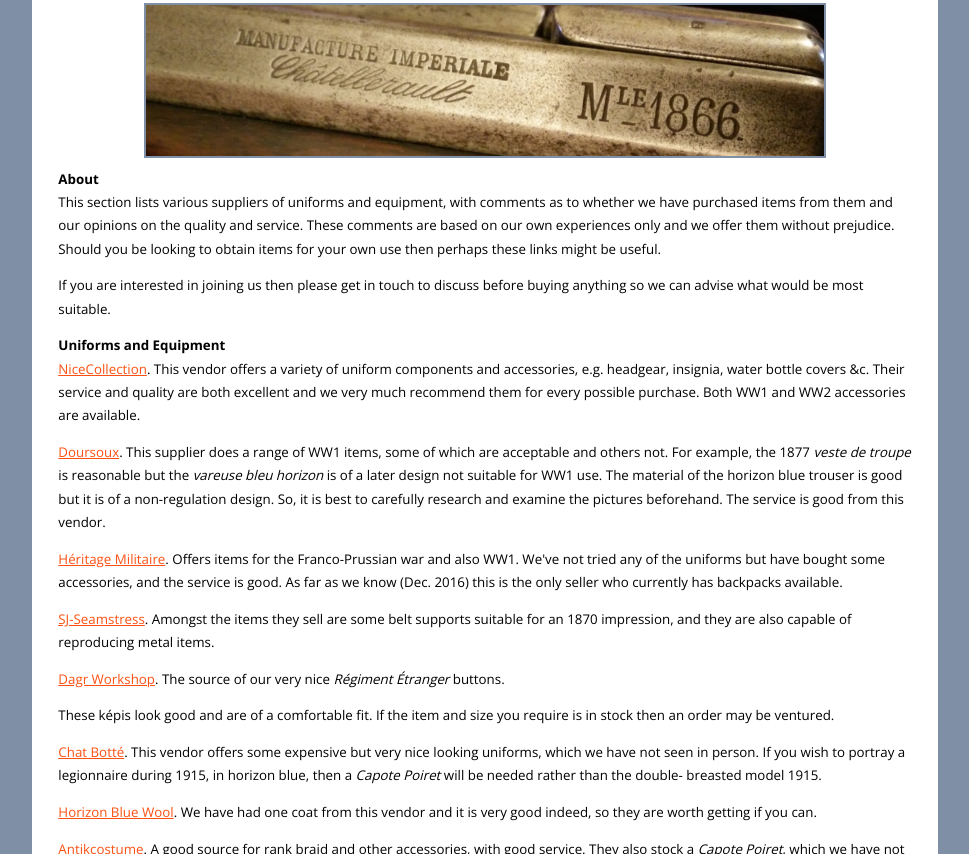
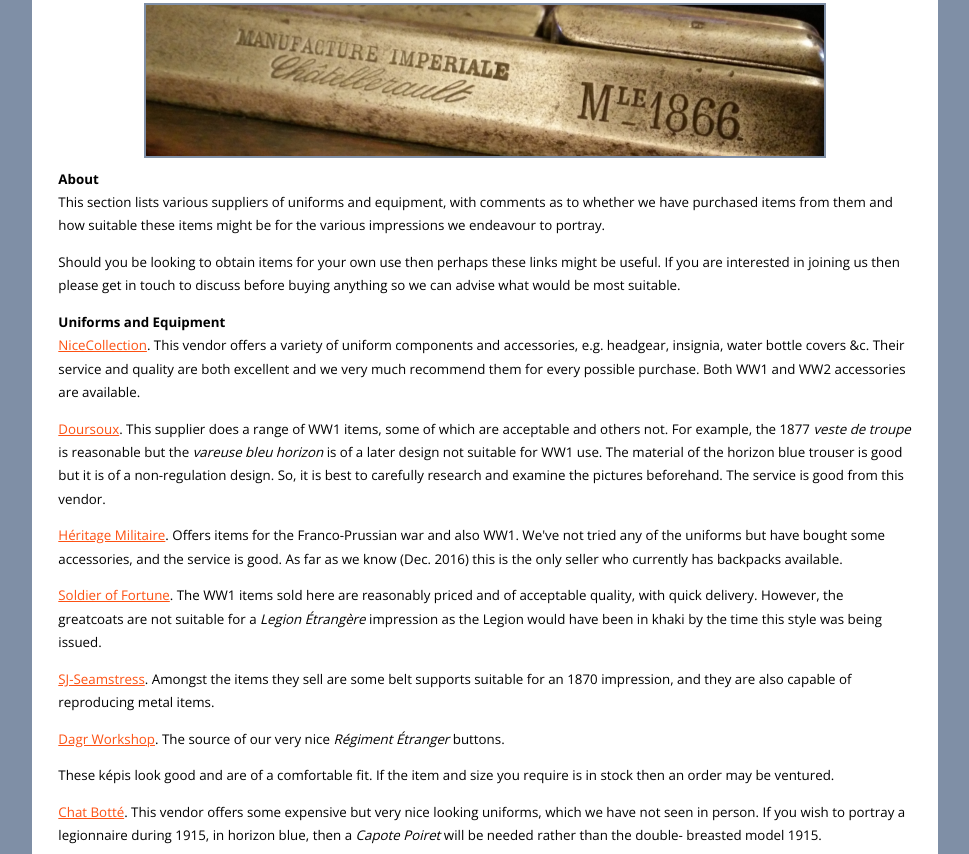
Before and after one commit to knirirr/VolontairesEtrangers, a plain HTML site: page equipment.html in a window 1280 px wide. Shown: the part 400-1254 px from the top of the page, without its empty margins (155-1124 px from the left). Drawn offline with nearby package versions, Linux system fonts and the light colour scheme.

Commit message:
Added SoF.

```diff
--- a/equipment.html
+++ b/equipment.html
@@ -70,11 +70,12 @@
                         <h3>About</h3>
 
                         <p>This section lists various suppliers of uniforms and equipment, with comments as to whether
-                        we have purchased items from them and our opinions on the quality and service. These comments are
-                            based on our own experiences only and we offer them without prejudice.
-                            Should you be looking to obtain items for your own use then perhaps these links might be useful.</p>
+                        we have purchased items from them and how suitable these items might be for the various impressions
+                        we endeavour to portray.
+                        </p>
 
-                        <p>If you are interested in joining us then please get in touch to discuss before buying
+                        <p>Should you be looking to obtain items for your own use then perhaps these links might be useful.
+                          If you are interested in joining us then please get in touch to discuss before buying
                         anything so we can advise what would be most suitable.</p>
 
 
@@ -96,6 +97,14 @@
                         items for the Franco-Prussian war and also WW1. We've not tried any of the uniforms but have
                         bought some accessories, and the service is good. As far as we know (Dec. 2016) this is the only
                         seller who currently has backpacks available.</p>
+
+                        <p><a href="http://www.sofmilitary.co.uk/shop-re-enactment-french-and-belgium-ww1-category,990" target="_blank">
+                            Soldier of Fortune</a>.
+                          The WW1 items sold here are reasonably priced
+                          and of acceptable quality, with quick delivery. However, the greatcoats are not suitable for a
+                          <i>Legion Étrangère</i> impression as the Legion would have been in khaki by the time this style
+                          was being issued.</p>
+
 
                         <p><a href="http://www.sj-seamstress.com" target="_blank">SJ-Seamstress</a>. Amongst the items
                         they sell are some belt supports suitable for an 1870 impression, and they are also capable of
```
